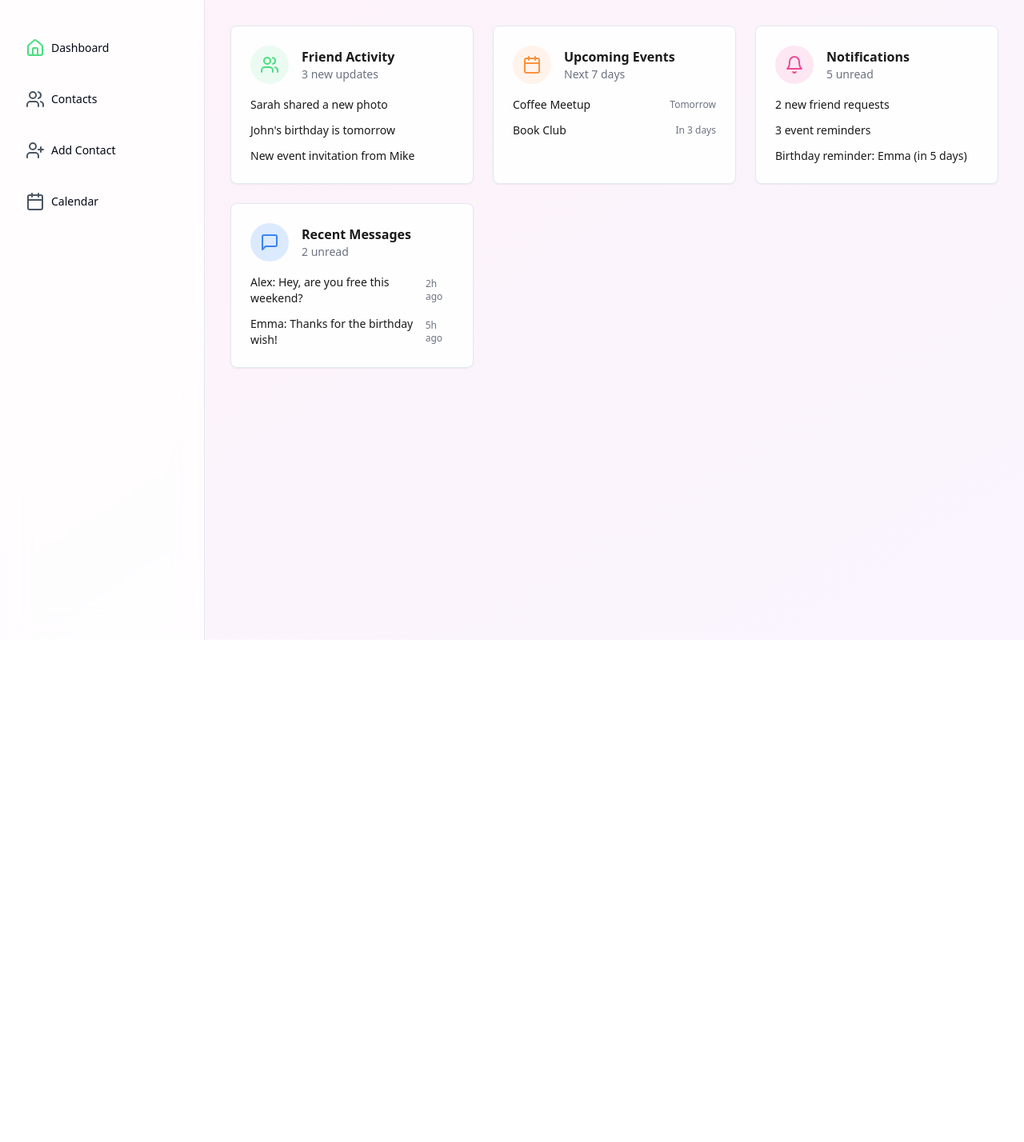
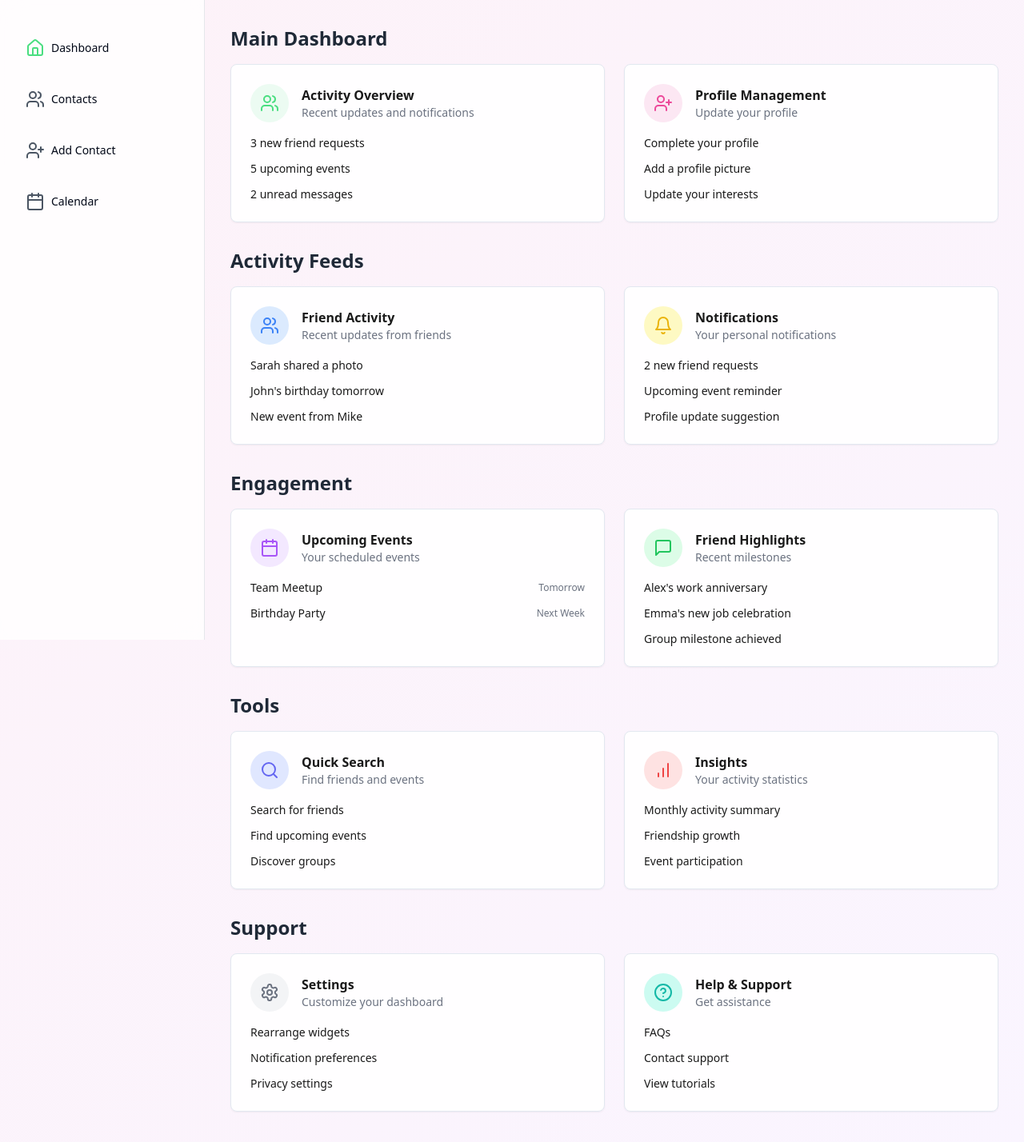
Before and after one commit to MasterHurrikane/friendly-connectivity, a React (Vite) app: page / in a window 1280 px wide. Shown: the top 1428 px of the page at 80% size. Before the commit the page ends 800 px from the top, so only its background shows below. Built offline with nearby package versions, Linux system fonts and the light colour scheme.

Commit message:
Complete Dashboard Screen Layout
Updated the Dashboard component to include additional information and layout adjustments based on the provided screenshot.
[skip gpt_engineer]

```diff
--- a/src/pages/Dashboard.tsx
+++ b/src/pages/Dashboard.tsx
@@ -1,5 +1,15 @@
 import { motion } from "framer-motion"
-import { Bell, Calendar, MessageSquare, Users } from "lucide-react"
+import {
+  Bell,
+  Calendar,
+  MessageSquare,
+  Users,
+  Settings,
+  HelpCircle,
+  BarChart,
+  Search,
+  UserPlus
+} from "lucide-react"
 import { useNavigate } from "react-router-dom"
 import Navigation from "@/components/Navigation"
 import { Card } from "@/components/ui/card"
@@ -7,69 +17,178 @@ import { Card } from "@/components/ui/card"
 const Dashboard = () => {
   const navigate = useNavigate()
 
-  const cards = [
+  const sections = [
     {
-      title: "Friend Activity",
-      subtitle: "3 new updates",
+      title: "Main Dashboard",
+      cards: [
+        {
+          title: "Activity Overview",
+          subtitle: "Recent updates and notifications",
           icon: Users,
           iconBg: "bg-primary/10",
           iconColor: "text-primary",
           content: [
-        "Sarah shared a new photo",
-        "John's birthday is tomorrow",
-        "New event invitation from Mike",
+            "3 new friend requests",
+            "5 upcoming events",
+            "2 unread messages"
           ],
-      route: "/friends",
+          route: "/overview"
         },
         {
-      title: "Upcoming Events",
-      subtitle: "Next 7 days",
-      icon: Calendar,
-      iconBg: "bg-secondary/10",
-      iconColor: "text-secondary",
+          title: "Profile Management",
+          subtitle: "Update your profile",
+          icon: UserPlus,
+          iconBg: "bg-pink-100",
+          iconColor: "text-pink-500",
           content: [
-        { text: "Coffee Meetup", date: "Tomorrow" },
-        { text: "Book Club", date: "In 3 days" },
+            "Complete your profile",
+            "Add a profile picture",
+            "Update your interests"
           ],
-      route: "/calendar",
+          route: "/profile"
+        }
+      ]
+    },
+    {
+      title: "Activity Feeds",
+      cards: [
+        {
+          title: "Friend Activity",
+          subtitle: "Recent updates from friends",
+          icon: Users,
+          iconBg: "bg-blue-100",
+          iconColor: "text-blue-500",
+          content: [
+            "Sarah shared a photo",
+            "John's birthday tomorrow",
+            "New event from Mike"
+          ],
+          route: "/friend-activity"
         },
         {
           title: "Notifications",
-      subtitle: "5 unread",
+          subtitle: "Your personal notifications",
           icon: Bell,
-      iconBg: "bg-pink-100",
-      iconColor: "text-pink-500",
+          iconBg: "bg-yellow-100",
+          iconColor: "text-yellow-500",
           content: [
             "2 new friend requests",
-        "3 event reminders",
-        "Birthday reminder: Emma (in 5 days)",
+            "Upcoming event reminder",
+            "Profile update suggestion"
           ],
-      route: "/notifications",
+          route: "/notifications"
+        }
+      ]
     },
     {
-      title: "Recent Messages",
-      subtitle: "2 unread",
+      title: "Engagement",
+      cards: [
+        {
+          title: "Upcoming Events",
+          subtitle: "Your scheduled events",
+          icon: Calendar,
+          iconBg: "bg-purple-100",
+          iconColor: "text-purple-500",
+          content: [
+            { text: "Team Meetup", date: "Tomorrow" },
+            { text: "Birthday Party", date: "Next Week" }
+          ],
+          route: "/events"
+        },
+        {
+          title: "Friend Highlights",
+          subtitle: "Recent milestones",
           icon: MessageSquare,
-      iconBg: "bg-blue-100",
-      iconColor: "text-blue-500",
+          iconBg: "bg-green-100",
+          iconColor: "text-green-500",
           content: [
-        { text: "Alex: Hey, are you free this weekend?", time: "2h ago" },
-        { text: "Emma: Thanks for the birthday wish!", time: "5h ago" },
+            "Alex's work anniversary",
+            "Emma's new job celebration",
+            "Group milestone achieved"
           ],
-      route: "/messages",
+          route: "/highlights"
+        }
+      ]
     },
+    {
+      title: "Tools",
+      cards: [
+        {
+          title: "Quick Search",
+          subtitle: "Find friends and events",
+          icon: Search,
+          iconBg: "bg-indigo-100",
+          iconColor: "text-indigo-500",
+          content: [
+            "Search for friends",
+            "Find upcoming events",
+            "Discover groups"
+          ],
+          route: "/search"
+        },
+        {
+          title: "Insights",
+          subtitle: "Your activity statistics",
+          icon: BarChart,
+          iconBg: "bg-red-100",
+          iconColor: "text-red-500",
+          content: [
+            "Monthly activity summary",
+            "Friendship growth",
+            "Event participation"
+          ],
+          route: "/insights"
+        }
+      ]
+    },
+    {
+      title: "Support",
+      cards: [
+        {
+          title: "Settings",
+          subtitle: "Customize your dashboard",
+          icon: Settings,
+          iconBg: "bg-gray-100",
+          iconColor: "text-gray-500",
+          content: [
+            "Rearrange widgets",
+            "Notification preferences",
+            "Privacy settings"
+          ],
+          route: "/settings"
+        },
+        {
+          title: "Help & Support",
+          subtitle: "Get assistance",
+          icon: HelpCircle,
+          iconBg: "bg-teal-100",
+          iconColor: "text-teal-500",
+          content: [
+            "FAQs",
+            "Contact support",
+            "View tutorials"
+          ],
+          route: "/help"
+        }
+      ]
+    }
   ]
 
   return (
     <div className="min-h-screen bg-gradient-to-br from-pink-50 to-purple-50">
       <Navigation />
       <main className="p-4 md:p-6 lg:p-8 md:ml-64">
+        {sections.map((section, sectionIndex) => (
           <motion.div
+            key={section.title}
             initial={{ opacity: 0, y: 20 }}
             animate={{ opacity: 1, y: 0 }}
-          className="grid gap-6 md:grid-cols-2 lg:grid-cols-3"
+            transition={{ delay: sectionIndex * 0.1 }}
+            className="mb-8"
           >
-          {cards.map((card) => (
+            <h2 className="text-2xl font-semibold mb-4 text-gray-800">{section.title}</h2>
+            <div className="grid gap-6 md:grid-cols-2">
+              {section.cards.map((card) => (
                 <Card
                   key={card.title}
                   className="p-6 shadow-sm hover:shadow-md transition-all duration-300 cursor-pointer transform hover:scale-105"
@@ -97,7 +216,7 @@ const Dashboard = () => {
                             >
                               <p className="text-sm">{item.text}</p>
                               <span className="text-xs text-gray-500">
-                            {item.date || item.time}
+                                {item.date}
                               </span>
                             </div>
                           )
@@ -106,7 +225,9 @@ const Dashboard = () => {
                   </div>
                 </Card>
               ))}
+            </div>
           </motion.div>
+        ))}
       </main>
     </div>
   )
```
Lines whose indentation alone changed are shown as unchanged.
